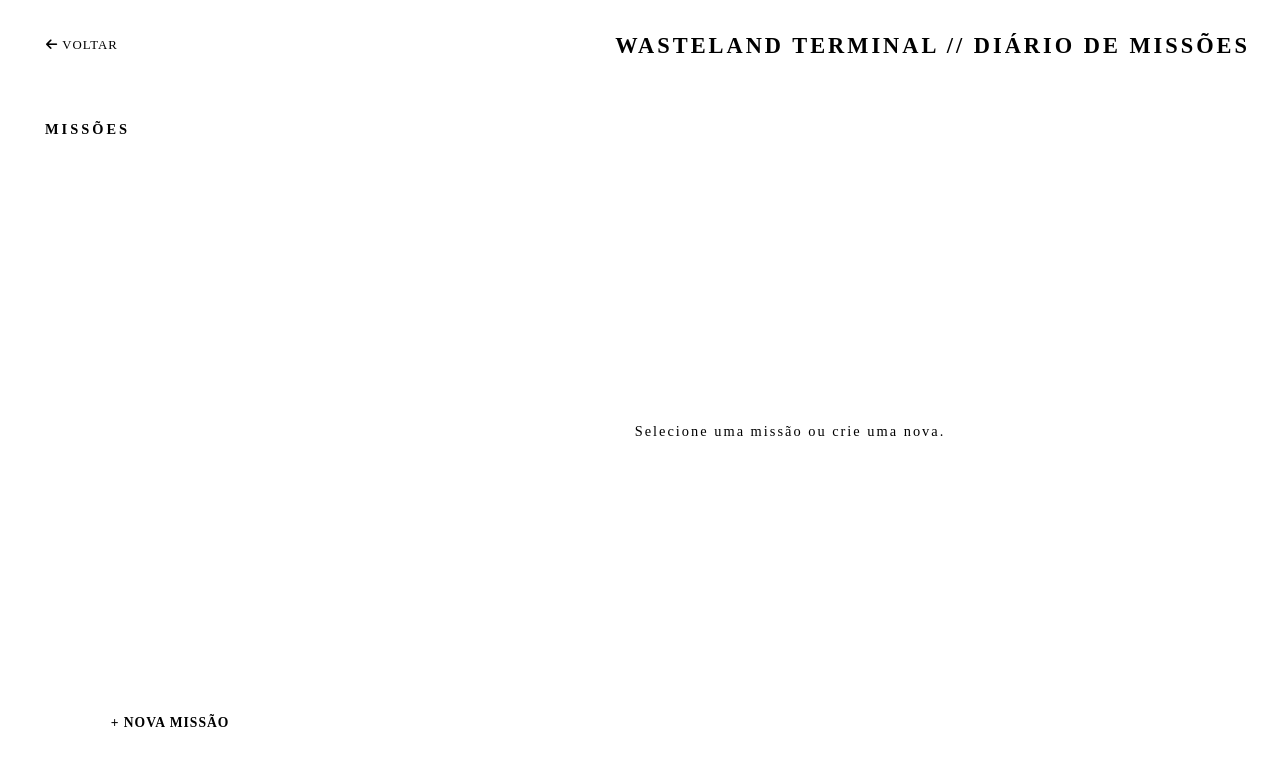
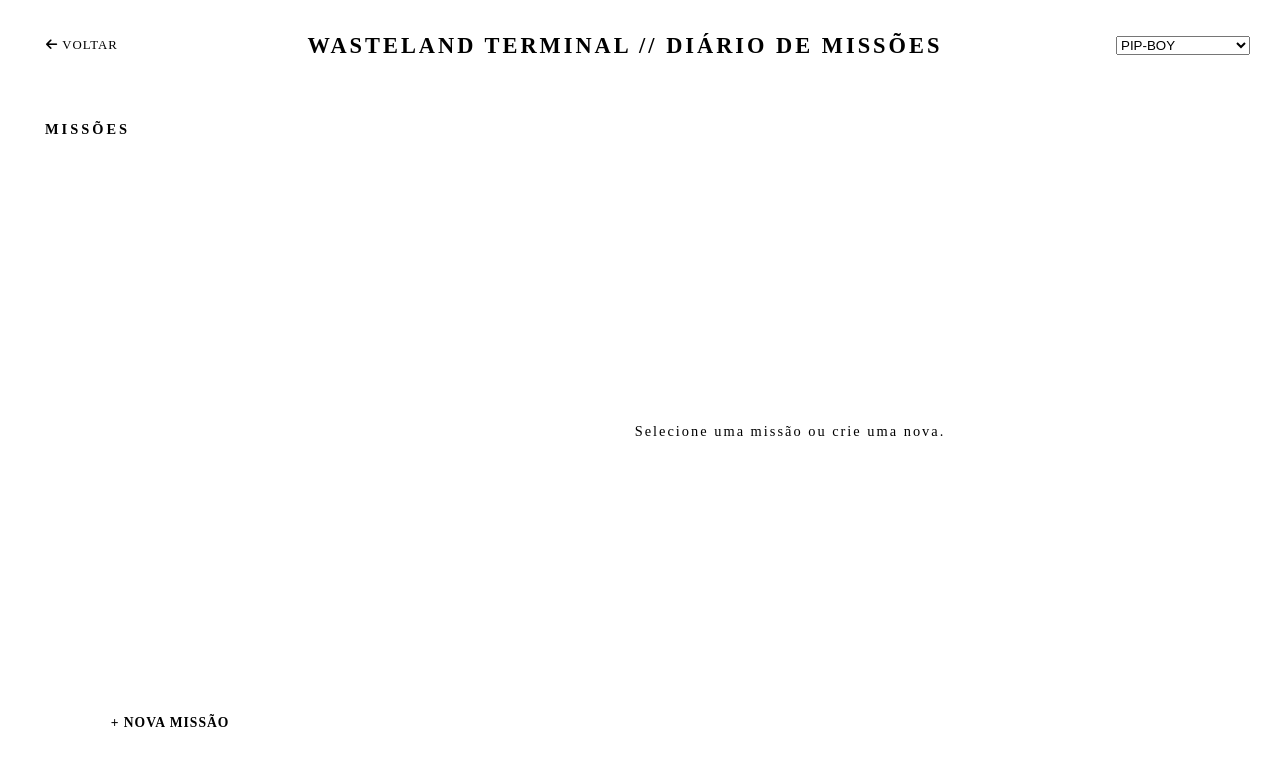
Before and after one commit to Artur-de-Campos-dos-Santos/WASTELAND-TERMINAL, a website: page public/dm/quests.html in a window 1280 px wide. Drawn offline with nearby package versions, Linux system fonts and the light colour scheme; no server answers.

Commit message:
feat(themes): add theme selector dropdown to DM pages

```diff
--- a/public/dm/quests.html
+++ b/public/dm/quests.html
@@ -6,6 +6,7 @@
   <title>WASTELAND TERMINAL // DIÁRIO DE MISSÕES</title>
   <link rel="icon" href="/favicon.svg" type="image/svg+xml">
   <link rel="stylesheet" href="https://cdnjs.cloudflare.com/ajax/libs/font-awesome/6.5.1/css/all.min.css">
+  <link href="https://fonts.googleapis.com/css2?family=Caveat:wght@400;700&family=MedievalSharp&family=Share+Tech+Mono&family=Special+Elite&display=swap" rel="stylesheet">
   <link rel="stylesheet" href="quests.css">
 </head>
 <body>
@@ -13,6 +14,14 @@
     <header>
       <a href="/dm" class="back-btn"><i class="fas fa-arrow-left"></i> VOLTAR</a>
       <h1>WASTELAND TERMINAL // DIÁRIO DE MISSÕES</h1>
+      <div class="header-actions">
+        <select id="theme-select">
+          <option value="pipboy">PIP-BOY</option>
+          <option value="oldpaper">OLD PAPER</option>
+          <option value="cave">CAVE WRITINGS</option>
+          <option value="noir">NOIR DETECTIVE</option>
+        </select>
+      </div>
     </header>
 
     <div class="quest-layout">
```
Also changed, not shown: public/dm/index.html (+7 -0 lines).
